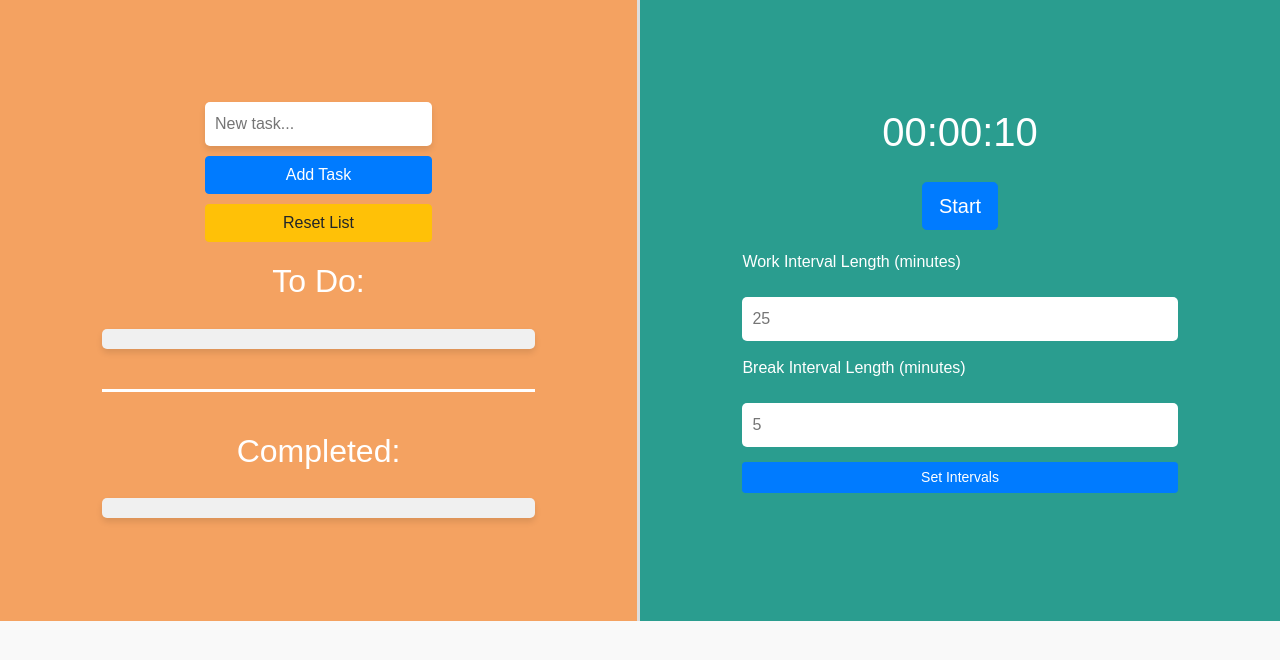
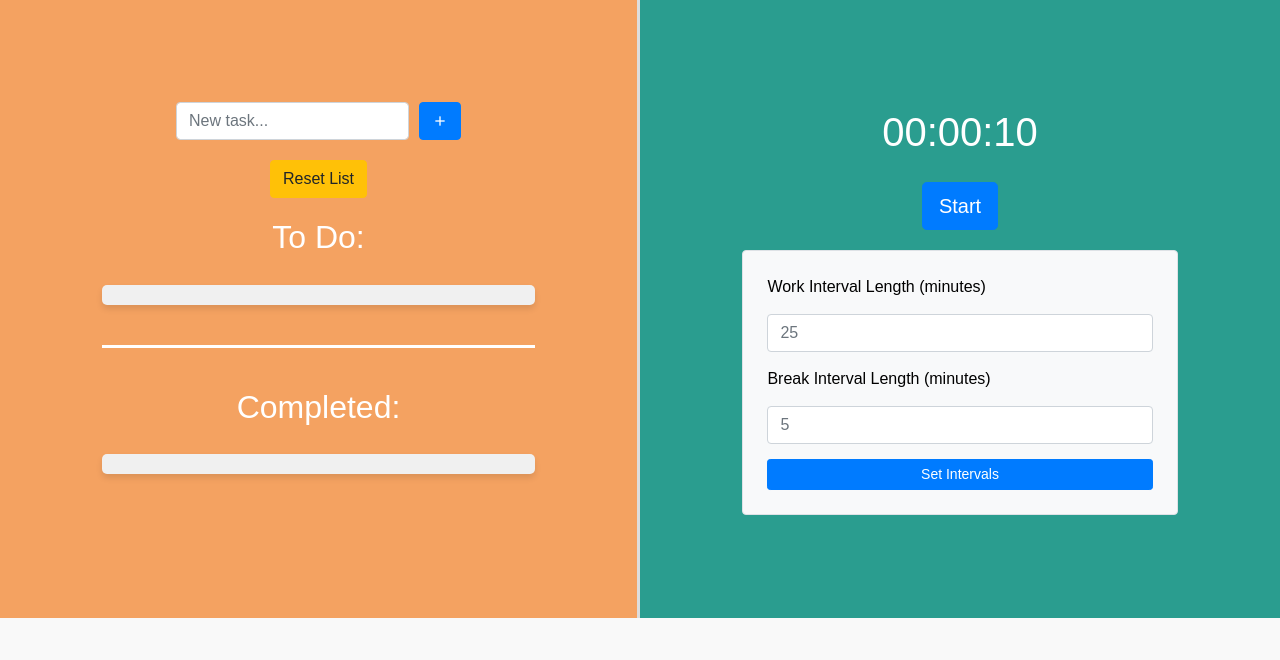
Before and after one commit to SeniorSeminarGroup/TypeScript_Artifact, a website with bundled scripts: page public/index.html in a window 1280 px wide. Built offline with nearby package versions, Linux system fonts and the light colour scheme.

Commit message:
added changes to style

```diff
--- a/public/index.html
+++ b/public/index.html
@@ -46,21 +46,6 @@
         color: white;
         font-size: 2.5rem;
         margin-bottom: 20px;
-      }
-
-      form {
-        display: flex;
-        flex-direction: column;
-        gap: 10px;
-      }
-
-      input[type="text"] {
-        padding: 10px;
-        width: 100%;
-        border-radius: 5px;
-        border: none;
-        font-size: 1rem;
-        box-shadow: 0px 4px 6px rgba(0, 0, 0, 0.1);
       }
 
       ul, ol {
@@ -114,14 +99,7 @@
         display: flex;
         flex-direction: column;
         gap: 15px;
-        color: white;
-        font-size: 1rem;
-      }
-
-      input[type="number"] {
-        padding: 10px;
-        border-radius: 5px;
-        border: none;
+        color: rgb(0, 0, 0);
         font-size: 1rem;
       }
     </style>
@@ -130,11 +108,11 @@
     <div class="container-fluid vh-100">
       <div class="row h-100">
         <div class="col-md-6 left d-flex flex-column align-items-center">
-          <form id="new-task-form">
-            <input type="text" id="new-task-title" placeholder="New task..." />
-            <button class="btn btn-primary" type="submit">Add Task</button>
-            <button class="btn btn-warning" id="reset-list">Reset List</button>
-        </form>
+          <form id="new-task-form" class="d-flex">
+            <input type="text" id="new-task-title" style="margin-right: 10px" class="form-control me-2" placeholder="New task..." />
+            <button class="btn btn-primary material-icons" type="submit">add</button>
+          </form>
+          <button class="btn btn-warning" id="reset-list">Reset List</button>
           <h2 for="unfinished-tasks-list" style="color: white">To Do:</h2>
           <ol id="unfinished-tasks-list">
           </ol>
@@ -148,13 +126,13 @@
             <span id="clock-time">00:00:00</span>
             <button class="btn btn-primary btn-lg" id="start-stop-button">Start</button>
           </div>
-          <div id="breaks">
-            <label for="work-length">Work Interval Length (minutes)</label>
-            <input type="number" id="work-length" placeholder="25" />
-            <label for="break-length">Break Interval Length (minutes)</label>
-            <input type="number" id="break-length" placeholder="5" />
+          <form class="border rounded p-4 shadow bg-light" id="breaks">
+            <label for="work-length" class="form-label m-0">Work Interval Length (minutes)</label>
+            <input type="number" id="work-length" class="form-control m-0" placeholder="25" />
+            <label for="break-length" class="form-label m-0">Break Interval Length (minutes)</label>
+            <input type="number" id="break-length" class="form-control m-0" placeholder="5" />
             <button class="btn btn-primary btn-sm" type="button" id="set-break">Set Intervals</button>
-          </div>
+        </form>
         </div>
       </div>
     </div>
--- a/src/index.ts
+++ b/src/index.ts
@@ -58,9 +58,11 @@ reset?.addEventListener('click', () => {
 const clock = document.querySelector<HTMLSpanElement>('#clock-time')
 const newWorkTime: TimeInterval = returnWorkInterval();
 const newBreakTime: TimeInterval = { hours: 0, minutes: 1, seconds: 0 };
+const rightElement = document.querySelector('.right') as Element;
+let backgroundColor = getComputedStyle(rightElement).backgroundColor;
 const newTimer = new Timer(newWorkTime, newBreakTime, clock!, setColor);
 function setColor(color: string) {
-  document.body.style.backgroundColor = color
+  backgroundColor = color
 }
 setTimeLength()
 
--- a/src/tasks/taskUI.ts
+++ b/src/tasks/taskUI.ts
@@ -9,27 +9,17 @@ let tasks: Task[] = [];
 // Add a task to the list UI
 export function addListItem(task: Task, list: HTMLUListElement | null): boolean {
     const item = document.createElement("li");
-    const checkbox = document.createElement("input");
 
     const unfinishedList = document.querySelector<HTMLUListElement>("#unfinished-tasks-list");
     const finishedList = document.querySelector<HTMLUListElement>("#finished-tasks-list");
 
-    checkbox.addEventListener("change", () => {
-        task.completed = checkbox.checked;
-        saveTasks(tasks);
-        renderTasks(tasks, unfinishedList, finishedList)
-        renderTasks(tasks, unfinishedList, finishedList)
-    });
-
     const taskItemHTML = `
         <button type="button" id="up" class="btn btn-secondary">&#8593;</button>
         <button type="button" id="down" class="btn btn-secondary" style="margin-left: 3px; margin-right: 3px;">&#8595;</button>
+        <input id="checkbox-completed" class="check-input" type="checkbox">
         <a id="title">${task.title}</a>
         <button type="button" id="remove-button" style="float: right;" class="btn btn-danger material-icons">delete_forever</button>
         `;
-
-    checkbox.type = "checkbox";
-    checkbox.checked = task.completed;
 
     item.innerHTML = taskItemHTML;
 
@@ -37,8 +27,9 @@ export function addListItem(task: Task, list: HTMLUListElement | null): boolean
     const downButton = item.querySelector("#down") as HTMLButtonElement;
     const removeButton = item.querySelector("#remove-button") as HTMLButtonElement;
     const title = item.querySelector("#title") as HTMLElement;
+    const checkbox = item.querySelector("#checkbox-completed") as HTMLInputElement;
 
-    title.prepend(checkbox, " ");
+    checkbox.checked = task.completed;
 
     if (task.completed) {
         item.classList.add("task-completed");
@@ -49,6 +40,14 @@ export function addListItem(task: Task, list: HTMLUListElement | null): boolean
         upButton.disabled = false;
         downButton.disabled = false;
     }
+
+    checkbox.addEventListener("change", () => {
+        task.completed = checkbox.checked;
+        saveTasks(tasks);
+        renderTasks(tasks, unfinishedList, finishedList)
+        renderTasks(tasks, unfinishedList, finishedList)
+    });
+
     //Addded delete buttons for individual tasks'
     removeButton.addEventListener("click", () => {
         for(let i=0; i<tasks.length; i++){
```
